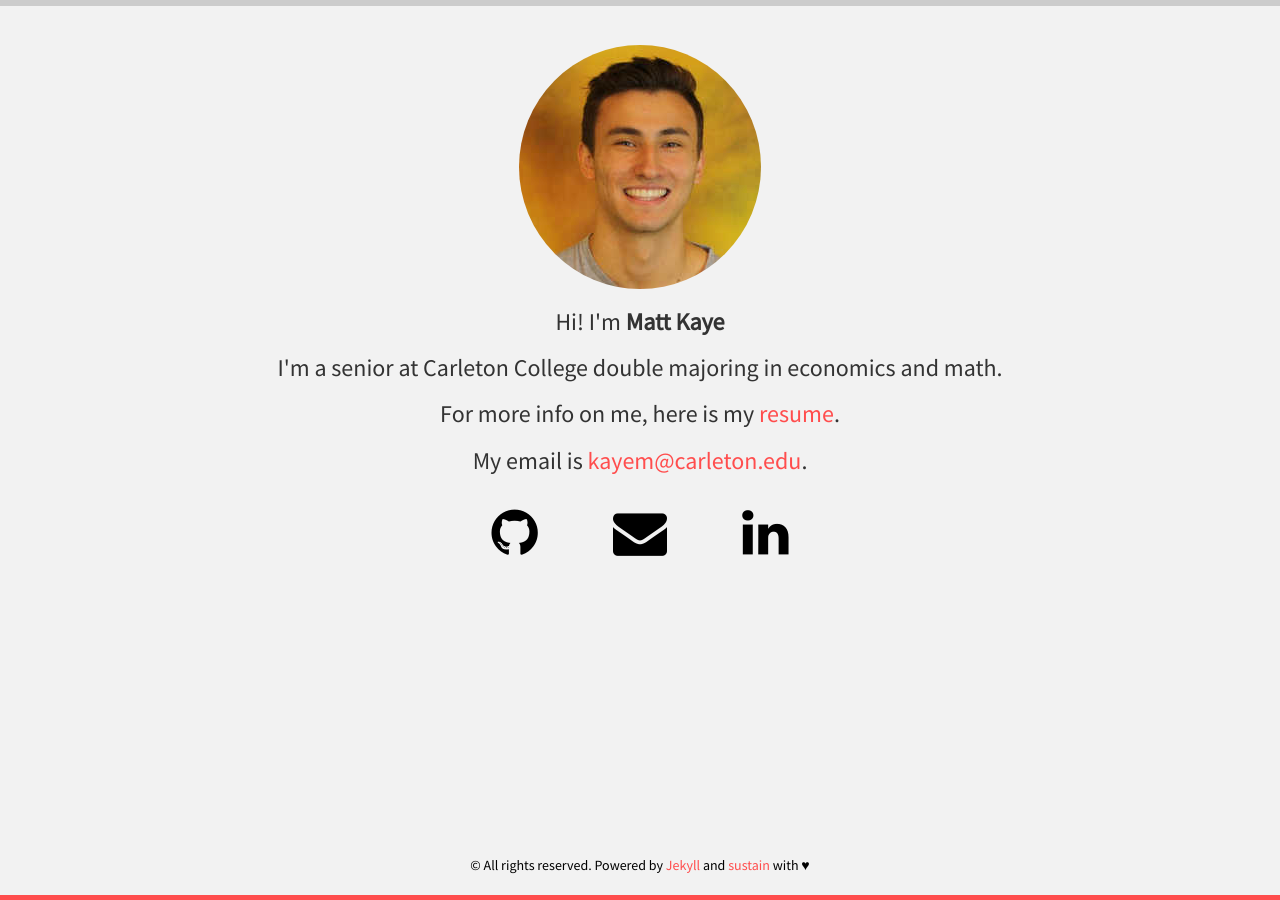
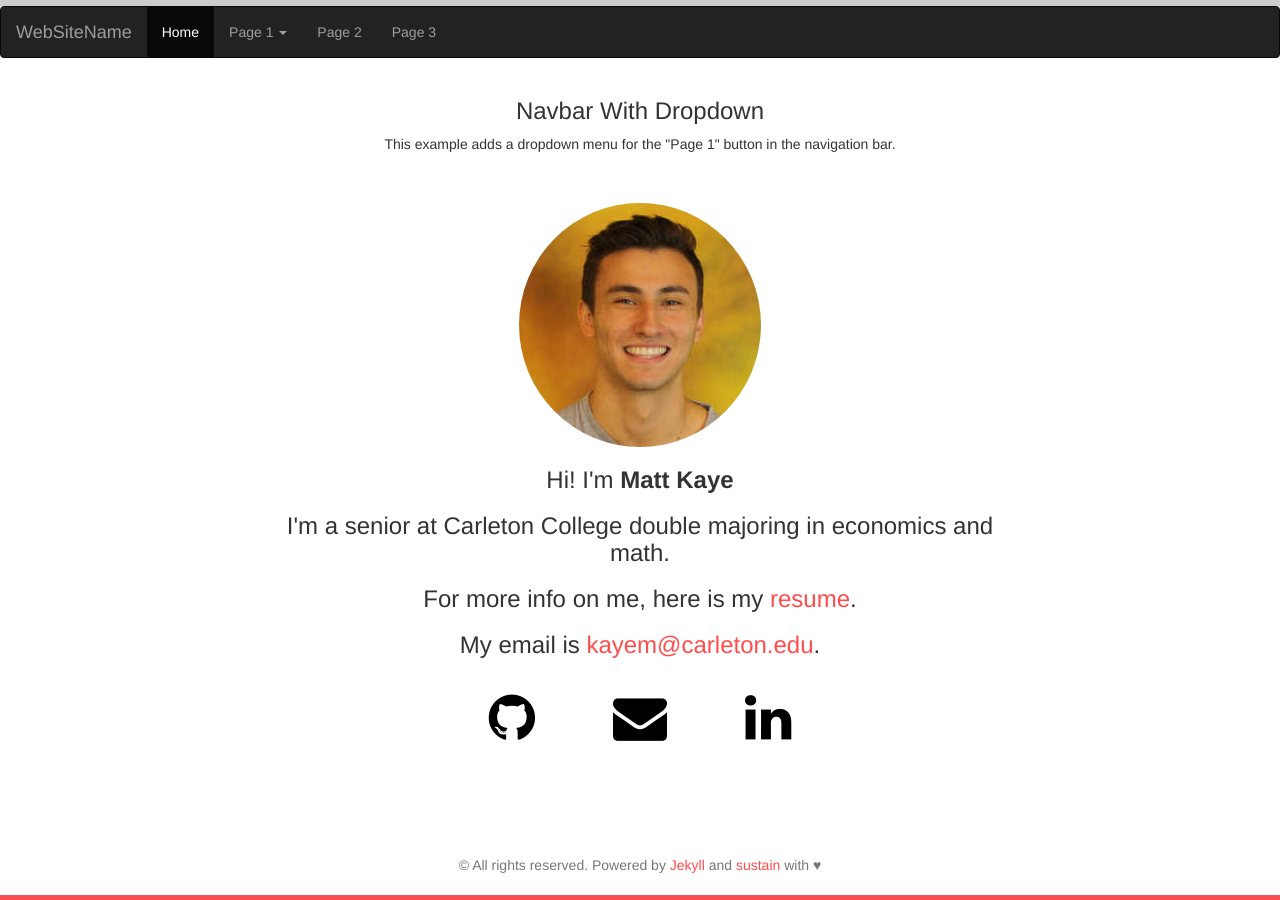
Before and after one commit to mrkaye97/mrkaye97.github.io, a Jekyll site: the page built from index.html, in a window 1280 px wide. Built offline with Jekyll 4.4.1, drawn with Linux system fonts in a browser that asks for light colours; nearby versions of some CDN libraries; the list of posts is cut into pages by our own code.

Commit message:
Update header.html

```diff
--- a/_includes/header.html
+++ b/_includes/header.html
@@ -1,32 +1,39 @@
+<!DOCTYPE html>
+<html lang="en">
+<head>
+  <title>Bootstrap Example</title>
+  <meta charset="utf-8">
+  <meta name="viewport" content="width=device-width, initial-scale=1">
+  <link rel="stylesheet" href="https://maxcdn.bootstrapcdn.com/bootstrap/3.4.0/css/bootstrap.min.css">
+  <script src="https://ajax.googleapis.com/ajax/libs/jquery/3.4.1/jquery.min.js"></script>
+  <script src="https://maxcdn.bootstrapcdn.com/bootstrap/3.4.0/js/bootstrap.min.js"></script>
+</head>
+<body>
 
-<nav id="navbar" class="collapse navbar-collapse">
+<nav class="navbar navbar-inverse">
+  <div class="container-fluid">
+    <div class="navbar-header">
+      <a class="navbar-brand" href="#">WebSiteName</a>
+    </div>
     <ul class="nav navbar-nav">
-        {% assign links = site.data.navigation %}
-        {% for link in links %}
-            {% assign class = nil %}
-            {% if page.url contains link.url %}
-                {% assign class = 'active' %}
-            {% endif %}
-            {% if link.sublinks %}
-                <li class="dropdown {{ class }}">
-                    <a href="{{ site.url }}{{ site.baseurl }}{{ link.url }}" class="dropdown-toggle" data-toggle="dropdown" role="button" aria-haspopup="true" aria-expanded="false">{{ link.title }} <span class="caret"></span></a>
-                    <ul class="dropdown-menu">
-                        {% for sublink in link.sublinks %}
-                            {% if sublink.title == 'separator' %}
-                                <li role="separator" class="divider"></li>
-                            {% else %}
-                                <li>
-                                    <a href="{{ site.url }}{{ site.baseurl }}{{ sublink.url }}">{{ sublink.title }}</a>
-                                </li>
-                            {% endif %}
-                        {% endfor %}
-                    </ul>
-                </li>
-            {% else %}
-                <li class="{{ class }}">
-                    <a href="{{ site.url }}{{ site.baseurl }}{{ link.url }}">{{ link.title }}</a>
-                </li>
-            {% endif %}
-        {% endfor %}
+      <li class="active"><a href="#">Home</a></li>
+      <li class="dropdown"><a class="dropdown-toggle" data-toggle="dropdown" href="#">Page 1 <span class="caret"></span></a>
+        <ul class="dropdown-menu">
+          <li><a href="#">Page 1-1</a></li>
+          <li><a href="#">Page 1-2</a></li>
+          <li><a href="#">Page 1-3</a></li>
+        </ul>
+      </li>
+      <li><a href="#">Page 2</a></li>
+      <li><a href="#">Page 3</a></li>
     </ul>
+  </div>
 </nav>
+
+<div class="container">
+  <h3>Navbar With Dropdown</h3>
+  <p>This example adds a dropdown menu for the "Page 1" button in the navigation bar.</p>
+</div>
+
+</body>
+</html>
```
